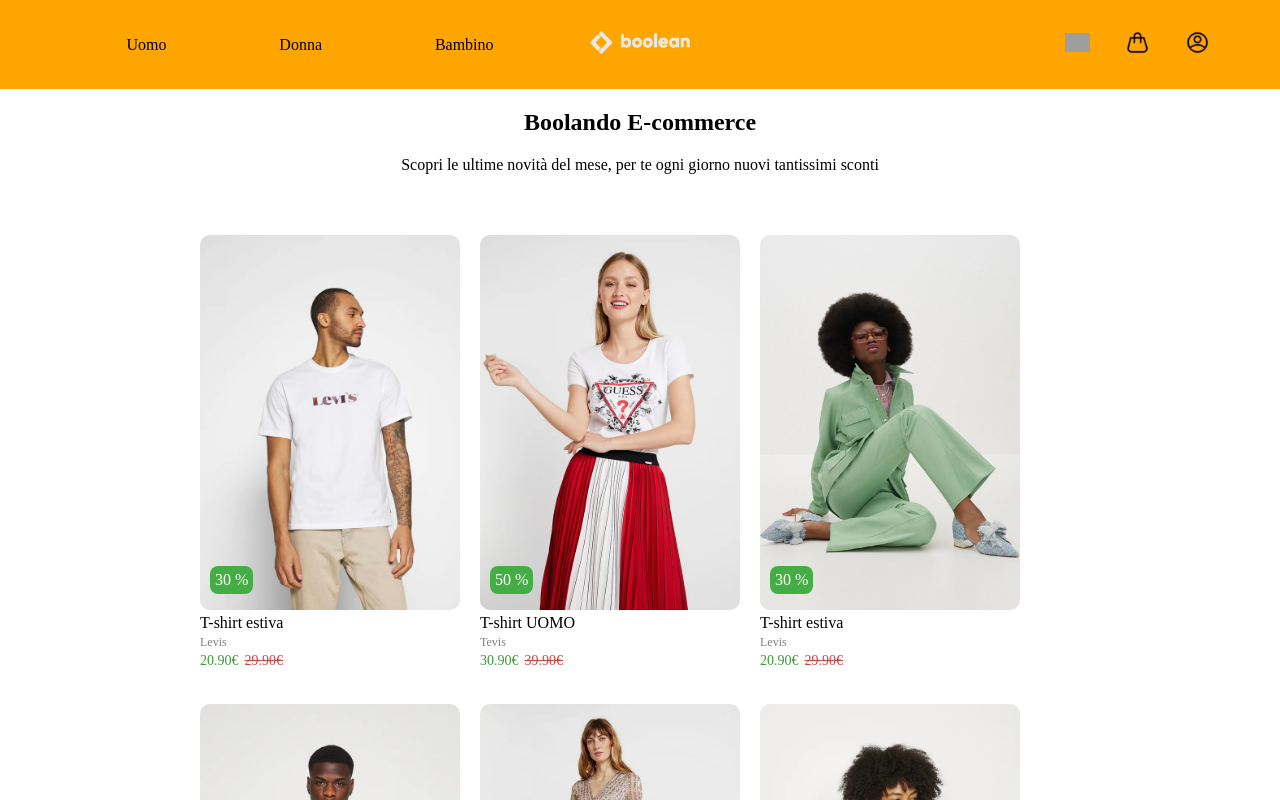
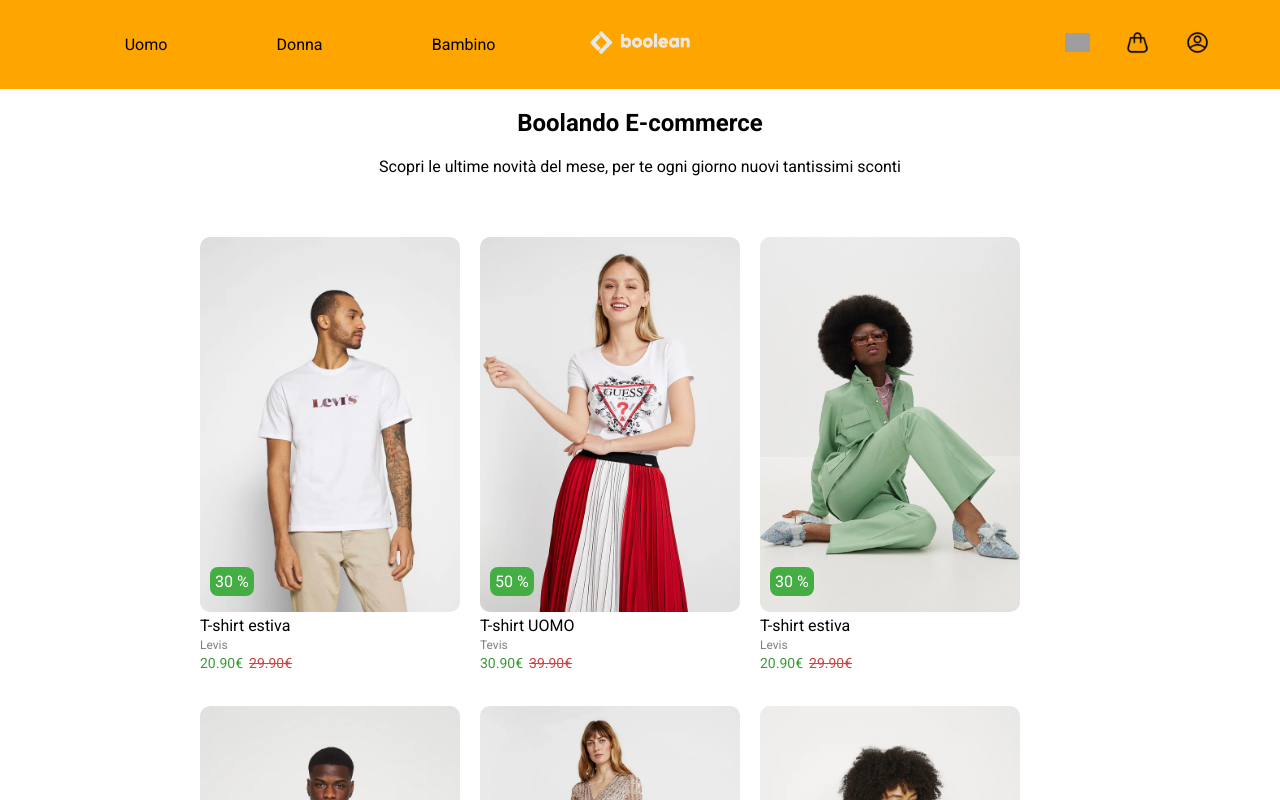
Before and after one commit to orlandomanfredini/vite-boolando, a Vue app in the folder vite-boolando/: page / in a window 1280 px wide. Shown: the top 800 px of the page. Built offline with nearby package versions, Linux system fonts and the light colour scheme; grey boxes are pictures that could not be loaded.

Commit message:
ADD: font

```diff
--- a/vite-boolando/index.html
+++ b/vite-boolando/index.html
@@ -5,6 +5,9 @@
     <link rel="icon" type="image/svg+xml" href="/vite.svg" />
     <meta name="viewport" content="width=device-width, initial-scale=1.0" />
     <title>Vite + Vue</title>
+    <link rel="preconnect" href="https://fonts.googleapis.com">
+    <link rel="preconnect" href="https://fonts.gstatic.com" crossorigin>
+    <link href="https://fonts.googleapis.com/css2?family=Roboto:ital,wght@0,100;0,300;0,400;0,500;0,700;0,900;1,100;1,300;1,400;1,500;1,700;1,900&display=swap" rel="stylesheet">
   </head>
   <body>
     <div id="app"></div>
--- a/vite-boolando/src/App.vue
+++ b/vite-boolando/src/App.vue
@@ -22,5 +22,8 @@
 </template>
 
 <style lang="scss">
+body{
+  font-family: "Roboto", sans-serif;
+}
 
 </style>
```
Also changed, not shown: vite-boolando/src/assets/scss/general.scss (line endings or trailing spaces).
